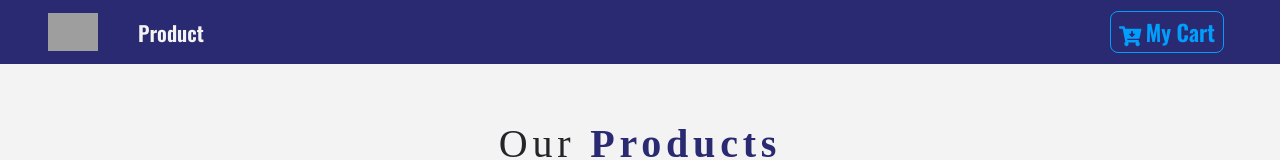
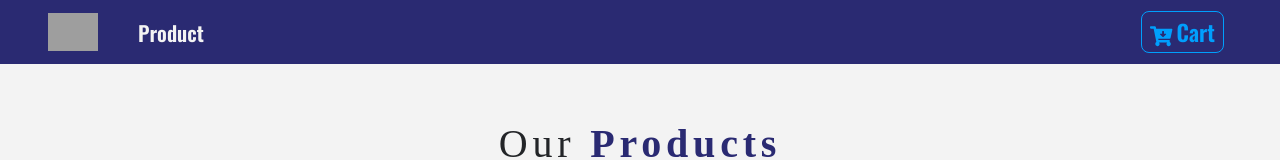
Before and after one commit to goraMbaye/boutique, a React (Create React App) app: page / in a window 1280 px wide. Shown: the top 160 px of the page. Built offline with nearby package versions, Linux system fonts and the light colour scheme; grey boxes are pictures that could not be loaded.

Commit message:
retification panier7

```diff
--- a/src/components/Navbar.js
+++ b/src/components/Navbar.js
@@ -25,7 +25,7 @@ export default class Navbar extends Component {
                  <span className="mr-1">
                 <FaCartArrowDown />
                 </span>
-                my Cart
+                Cart
 
               </ButtonContainer>
              </Link>
```
